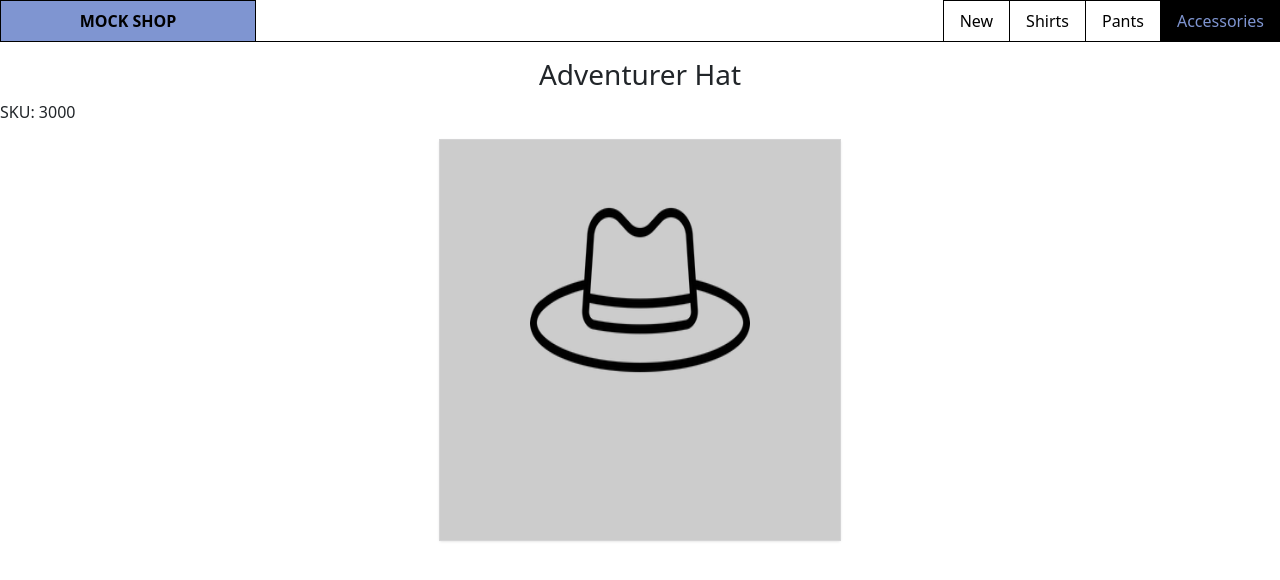
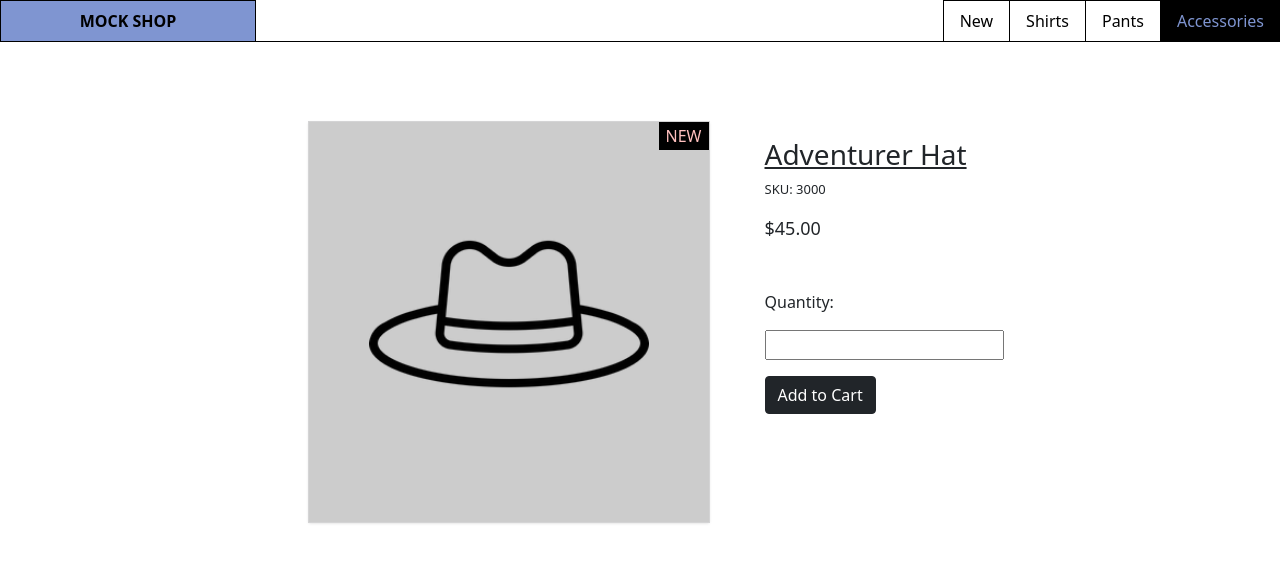
Before and after one commit to Jaredsimonelli/mock-online-shop-react, a React (Create React App) app: page /accessories/3000 in a window 1280 px wide. Shown: the top 580 px of the page. Built offline with nearby package versions, Linux system fonts and the light colour scheme.

Commit message:
set up for items page complete and stlying updates

```diff
--- a/src/components/Grid.js
+++ b/src/components/Grid.js
@@ -26,8 +26,8 @@ const Grid = ({ items, title }) => {
                   style={{ marginTop: item.margin }}
                   src={getIcon(item.icon)}
                   alt={item.name}
-                  width={item.imgWidth || "256px"}
-                  height={item.imgHeight || "256px"}
+                  width={item.gridSize[1] || "256px"}
+                  height={item.gridSize[0] || "256px"}
                 ></img>
               </Link>
             </div>
--- a/src/components/Item.js
+++ b/src/components/Item.js
@@ -12,21 +12,58 @@ function Item() {
     (item) => item.id === id && item.type === itemType
   );
 
+  const capitalize = (s) => {
+    if (typeof s !== "string") return "";
+    return s.charAt(0).toUpperCase() + s.slice(1);
+  };
+
   return (
-    <div>
-      <h3 className="text-center mt-3">{item.name}</h3>
-      <p>SKU: {item.id}</p>
+    <div className="container mt-5 flex-center-content">
+      <div className="row">
+        <div className="col">
+          <div className="item-display flex-center-content">
+            {item.msg && (
+              <div
+                className="topcorner"
+                style={{
+                  color: item.msg === "NEW" ? "#ffc0be" : "#83d082",
+                }}
+              >
+                {item.msg}
+              </div>
+            )}
+            <img
+              className={`${item.color}`}
+              src={getIcon(item.icon)}
+              alt={item.name}
+              width={item.displaySize[1] || "60%"}
+              height={item.displaySize[0] || "60%"}
+            ></img>
+          </div>
+        </div>
 
-      <div className="item-display">
-        {/* TODO: add img sizing for item page and grid page */}
-        <img
-          className={`${item.color}`}
-          style={{ marginTop: item.margin }}
-          src={getIcon(item.icon)}
-          alt={item.name}
-          width={item.imgWidth || "225px"}
-          height={item.imgHeight || "300px"}
-        ></img>
+        <div className="col">
+          <h3 className="mt-5">
+            <u>
+              {item.type !== "accessories" && capitalize(item.color)}{" "}
+              {item.name}
+            </u>
+          </h3>
+          <p id="sku">SKU: {item.id}</p>
+          <p id="price">{item.price}</p>
+
+          <div className="mt-5">
+            <label>
+              <p>Quantity:</p>
+              <input type="number" name="quantity" />
+            </label>
+            <input
+              className="mt-3 add-to-cart-btn btn btn-dark"
+              type="submit"
+              value="Add to Cart"
+            />
+          </div>
+        </div>
       </div>
     </div>
   );
--- a/src/constants/consts.js
+++ b/src/constants/consts.js
@@ -6,8 +6,8 @@ export const shirtList = [
     color: "black",
     icon: "tshirt",
     margin: "20px",
-    imgHeight: "220px",
-    imgWidth: "210px",
+    gridSize: ["220px", "210px"],
+    displaySize: ["80%", "80%"],
     sizes: ["xs", "sm", "md", "lg", "xl"],
     price: "$15.00",
     msg: "NEW",
@@ -19,8 +19,8 @@ export const shirtList = [
     color: "white",
     icon: "tshirt",
     margin: "20px",
-    imgHeight: "220px",
-    imgWidth: "210px",
+    gridSize: ["220px", "210px"],
+    displaySize: ["80%", "80%"],
     sizes: ["xs", "sm", "md", "lg", "xl"],
     price: "$10.00",
     msg: "SALE",
@@ -32,8 +32,8 @@ export const shirtList = [
     color: "red",
     icon: "tshirt",
     margin: "20px",
-    imgHeight: "220px",
-    imgWidth: "210px",
+    gridSize: ["220px", "210px"],
+    displaySize: ["80%", "80%"],
     sizes: ["xs", "sm", "md", "lg", "xl"],
     price: "$15.00",
     msg: "",
@@ -45,8 +45,8 @@ export const shirtList = [
     color: "blue",
     icon: "tshirt",
     margin: "20px",
-    imgHeight: "220px",
-    imgWidth: "210px",
+    gridSize: ["220px", "210px"],
+    displaySize: ["80%", "80%"],
     sizes: ["xs", "sm", "md", "lg", "xl"],
     price: "$15.00",
     msg: "",
@@ -61,8 +61,8 @@ export const pantsList = [
     color: "black",
     icon: "joggers",
     margin: "45px",
-    imgHeight: "190px",
-    imgWidth: "140px",
+    gridSize: ["190px", "140px"],
+    displaySize: ["80%", "60%"],
     sizes: [],
     price: "$25.00",
     msg: "NEW",
@@ -74,8 +74,8 @@ export const pantsList = [
     color: "khaki",
     icon: "pants-long",
     margin: "50px",
-    imgHeight: "190px",
-    imgWidth: "140px",
+    gridSize: ["190px", "140px"],
+    displaySize: ["80%", "60%"],
     sizes: [],
     price: "$30.00",
     msg: "",
@@ -87,8 +87,8 @@ export const pantsList = [
     color: "blue",
     icon: "pants-long",
     margin: "50px",
-    imgHeight: "190px",
-    imgWidth: "140px",
+    gridSize: ["190px", "140px"],
+    displaySize: ["80%", "60%"],
     sizes: [],
     price: "$30.00",
     msg: "",
@@ -100,8 +100,8 @@ export const pantsList = [
     color: "black",
     icon: "pants-short",
     margin: "45px",
-    imgHeight: "190px",
-    imgWidth: "190px",
+    gridSize: ["190px", "190px"],
+    displaySize: ["", ""],
     sizes: [],
     price: "$20.00",
     msg: "",
@@ -113,8 +113,8 @@ export const pantsList = [
     color: "blue",
     icon: "pants-short",
     margin: "45px",
-    imgHeight: "190px",
-    imgWidth: "190px",
+    gridSize: ["190px", "190px"],
+    displaySize: ["", ""],
     sizes: [],
     price: "$20.00",
     msg: "",
@@ -128,7 +128,8 @@ export const accessoriesList = [
     type: "accessories",
     color: "black",
     icon: "indianajones",
-    imgWidth: "220px",
+    gridSize: ["", "220px"],
+    displaySize: ["70%", "70%"],
     sizes: [],
     price: "$45.00",
     msg: "NEW",
@@ -140,8 +141,8 @@ export const accessoriesList = [
     color: "black",
     icon: "socks",
     margin: "50px",
-    imgHeight: "190px",
-    imgWidth: "190px",
+    gridSize: ["190px", "190px"],
+    displaySize: ["", ""],
     sizes: [],
     price: "$2.00",
     msg: "SALE",
@@ -153,8 +154,8 @@ export const accessoriesList = [
     color: "black",
     icon: "belt",
     margin: "30px",
-    imgHeight: "220px",
-    imgWidth: "220px",
+    gridSize: ["220px", "220px"],
+    displaySize: ["", ""],
     sizes: [],
     price: "$18.50",
     msg: "",
@@ -166,8 +167,8 @@ export const accessoriesList = [
     color: "black",
     icon: "watch",
     margin: "70px",
-    imgHeight: "150px",
-    imgWidth: "150px",
+    gridSize: ["150px", "150px"],
+    displaySize: ["", ""],
     sizes: [],
     price: "$65.00",
     msg: "",
--- a/src/index.css
+++ b/src/index.css
@@ -120,6 +120,19 @@ a {
 }
 
 /* ITEM Component */
+#sku {
+  font-size: small;
+}
+
+#price {
+  font-size: large;
+}
+
+.flex-center-content {
+  display: flex;
+  justify-content: center;
+}
+
 .item-display {
   text-align: center;
   box-shadow: 0 1px 3px 0 #d4d4d5, 0 0 0 1px #d4d4d5;
@@ -129,7 +142,23 @@ a {
   width: 400px;
   height: 400px;
   position: relative;
-  margin: 0 auto;
+}
+
+.item-display img {
+  margin: auto;
+}
+
+.add-to-cart-btn {
+  display: block !important;
+}
+
+.add-to-cart-btn:hover {
+  background-color: black !important;
+  color: #7f95d1 !important;
+}
+
+.add-to-cart-btn:active {
+  color: white !important;
 }
 
 @media (min-width: 728px) {
```
